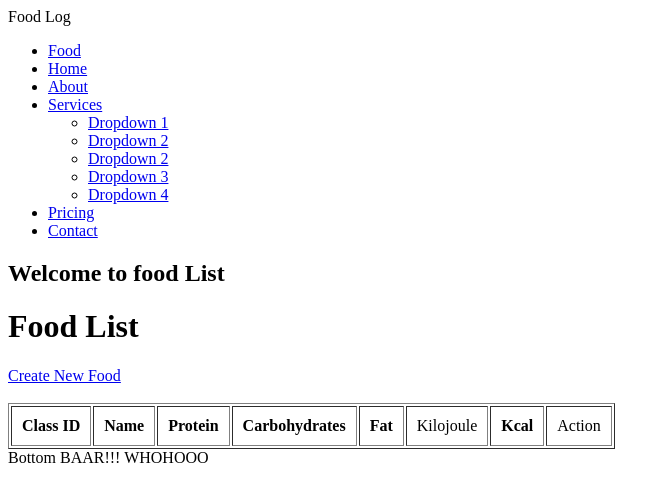
After one commit to mrtauern/Food_log, a Spring Boot app: page /food in a window 1280 px wide. The commit adds this page. Shown: the top 502 px of the page, without its empty margins (0-670 px from the left). Run offline with Spring Boot 4, Linux system fonts and the light colour scheme; the visitor is signed in with stand-in values (Sample User, id 1); data that the repository does not hold is empty; some of the project's set-up classes (security, data sources, template engines, error pages and the like) are left out, and stand-ins take their place.

Commit message:
crud food is working

```diff
--- /dev/null
+++ b/src/main/java/com/base/site/controllers/FoodController.java
@@ -0,0 +1,147 @@
+package com.base.site.controllers;
+
+import com.base.site.models.Food;
+import com.base.site.repositories.FoodRepo;
+import com.base.site.security.FoodService;
+import org.springframework.beans.factory.annotation.Autowired;
+import org.springframework.beans.factory.annotation.Qualifier;
+import org.springframework.stereotype.Controller;
+import org.springframework.ui.Model;
+import org.springframework.validation.BindingResult;
+import org.springframework.web.bind.annotation.GetMapping;
+import org.springframework.web.bind.annotation.ModelAttribute;
+import org.springframework.web.bind.annotation.PathVariable;
+import org.springframework.web.bind.annotation.PostMapping;
+
+import javax.servlet.http.HttpSession;
+import javax.validation.Valid;
+import java.util.logging.Logger;
+
+@Controller
+public class FoodController {
+    Logger log = Logger.getLogger(FoodController.class.getName());
+
+    @Autowired
+    FoodRepo foodRepo;
+    //@Qualifier("FoodService")
+    @Autowired
+    FoodService foodService;
+
+
+    @GetMapping("/food")
+    public String food( Model model) {
+        model.addAttribute("foodlist", foodService.getAllFood());
+        log.info("  get mapping food is called");
+
+            return "food";
+    }
+
+    @GetMapping("/createFood")
+    public String createStudentForm(Model model) {
+
+            Food food = new Food();
+            model.addAttribute("food", food);
+            log.info("  createFood is called ");
+
+            return "createFood";
+    }
+
+    @PostMapping("/saveFood")
+    public String saveFood(@ModelAttribute("food") Food food, Model model) {
+            foodService.saveFood(food);
+            log.info("  PostMapping saveFood is called ");
+
+            return  "redirect:/" + "food";
+    }
+
+    @GetMapping("/showUpdateFood/{id}")
+    public String showUpdateFood(@PathVariable(value = "id") int id, Model model) {
+            Food food = foodService.getFoodById(id);
+            model.addAttribute("food", food);
+            log.info("  GetMapping showUpdateFood is called ");
+
+            return "updateFood";
+    }
+
+    @GetMapping("/deleteFood/{id}")
+    public String deleteFood(@PathVariable(value = "id") int id, Model model) {
+            this.foodService.deleteFoodById(id);
+            log.info("  GetMapping deleteFoodbyId is called ");
+
+            return "redirect:/" + "food";
+    }
+
+
+
+/*
+    @GetMapping("/foodlist")
+    public String classes( Model model) {
+            model.addAttribute("foodlist", foodService.getAllFood());
+            log.info("  get mapping food-list is called");
+            return "food";
+        }
+
+
+    @GetMapping("/addfood")
+    public String showAddFood(Food food) {
+        log.info("Get Addfod is called ");
+
+        return "createFood";
+    }
+
+    @PostMapping("/addfood")
+    public String addFood(@Valid Food food, BindingResult result, Model model) {
+        log.info("Post Addfood is called ");
+
+        if (result.hasErrors()) {
+            log.info("Post Addfood had error, therfore retried ");
+
+            return "createFood";
+        }
+
+        //foodRepo.save(food);
+        //foodServiceImpl.save(food);
+        log.info("Post Addfood has saved ");
+
+        return "redirect:/food-list";
+    }
+*/
+    /*
+    @GetMapping("/index")
+    public String showUserList(Model model) {
+        model.addAttribute("users", userRepository.findAll());
+        return "index";
+    }
+
+    @GetMapping("/edit/{id}")
+    public String showUpdateForm(@PathVariable("id") long id, Model model) {
+        User user = userRepository.findById(id)
+                .orElseThrow(() -> new IllegalArgumentException("Invalid user Id:" + id));
+
+        model.addAttribute("user", user);
+        return "update-user";
+    }
+
+    @PostMapping("/update/{id}")
+    public String updateUser(@PathVariable("id") long id, @Valid User user,
+                             BindingResult result, Model model) {
+        if (result.hasErrors()) {
+            user.setId(id);
+            return "update-user";
+        }
+
+        userRepository.save(user);
+        return "redirect:/index";
+    }
+
+    @GetMapping("/delete/{id}")
+    public String deleteUser(@PathVariable("id") long id, Model model) {
+        User user = userRepository.findById(id)
+                .orElseThrow(() -> new IllegalArgumentException("Invalid user Id:" + id));
+        userRepository.delete(user);
+        return "redirect:/index";
+    }
+    */
+
+
+}
--- /dev/null
+++ b/src/main/resources/templates/food.html
@@ -0,0 +1,56 @@
+<!DOCTYPE html>
+<!--<html lang="en" xmlns="http://www.w3.org/1999/xhtml"
+      xmlns:th="http://www.thymeleaf.org"> -->
+<html lang="en">
+<head>
+    <meta charset="UTF-8">
+    <title>Food List</title>
+</head>
+<body>
+<header th:include="fragments/navbar_top :: navbar"></header>
+
+<h2>Welcome to food List</h2>
+
+<div class="container">
+    <div id="inner_container">
+
+        <h1>Food List</h1>
+        <a th:href="@{/createFood}" >Create New Food</a>
+        <br/><br/>
+        <table border="1" cellpadding="10">
+            <thead>
+            <tr>
+                <th>Class ID</th>
+                <th>Name</th>
+                <th>Protein</th>
+                <th>Carbohydrates</th>
+                <th>Fat</th>
+                <td>Kilojoule</td>
+                <th>Kcal</th>
+                <td>Action</td>
+
+            </tr>
+            </thead>
+            <tbody>
+            <tr th:each="food : ${foodlist}">
+                <td th:text="${food.id}">Student ID</td>
+                <td th:text="${food.name}">FirstName</td>
+                <td th:text="${food.protein}">LastName</td>
+                <td th:text="${food.carbohydrates}">Email</td>
+                <td th:text="${food.fat}">Password</td>
+                <td th:text="${food.energy_kilojoule}">Email</td>
+                <td th:text="${food.energy_kcal}">Password</td>
+                <td>
+                    <a th:href="@{/showUpdateFood/{id}(id=${food.id})}">Edit</a>
+                    <a th:href="@{/deleteFood/{id}(id=${food.id})}">Delete</a>
+                </td>
+            </tr>
+            </tbody>
+        </table>
+
+    </div>
+</div>
+
+<div th:include="fragments/navbar_top :: bottom_bar"></div>
+</body>
+</html>
--- a/src/main/resources/templates/fragments/navbar_top.html
+++ b/src/main/resources/templates/fragments/navbar_top.html
@@ -9,7 +9,8 @@
             <!-- <label for="checkbox_toggle" class="hamburger">&#9776;</label> -->
             <!-- NAVIGATION MENUS -->
             <div class="menu">
-                <li><a href="/">Home</a></li>
+                <li><a href="/food">Food</a></li>
+                <li><a href="/index">Home</a></li>
                 <li><a href="/">About</a></li>
                 <li class="services">
                     <a href="/">Services</a>
```
Also changed, not shown: src/main/java/com/base/site/models/Food.java (added, +74 -0 lines), src/main/java/com/base/site/repositories/FoodRepo.java (added, +11 -0 lines), src/main/java/com/base/site/repositories/FoodRepoImpl.java (added, +7 -0 lines), src/main/java/com/base/site/security/FoodService.java (added, +15 -0 lines), src/main/java/com/base/site/security/FoodServiceImpl.java (added, +45 -0 lines), src/main/resources/templates/createFood.html (added, +30 -0 lines), src/main/resources/templates/updateFood.html (added, +32 -0 lines).
